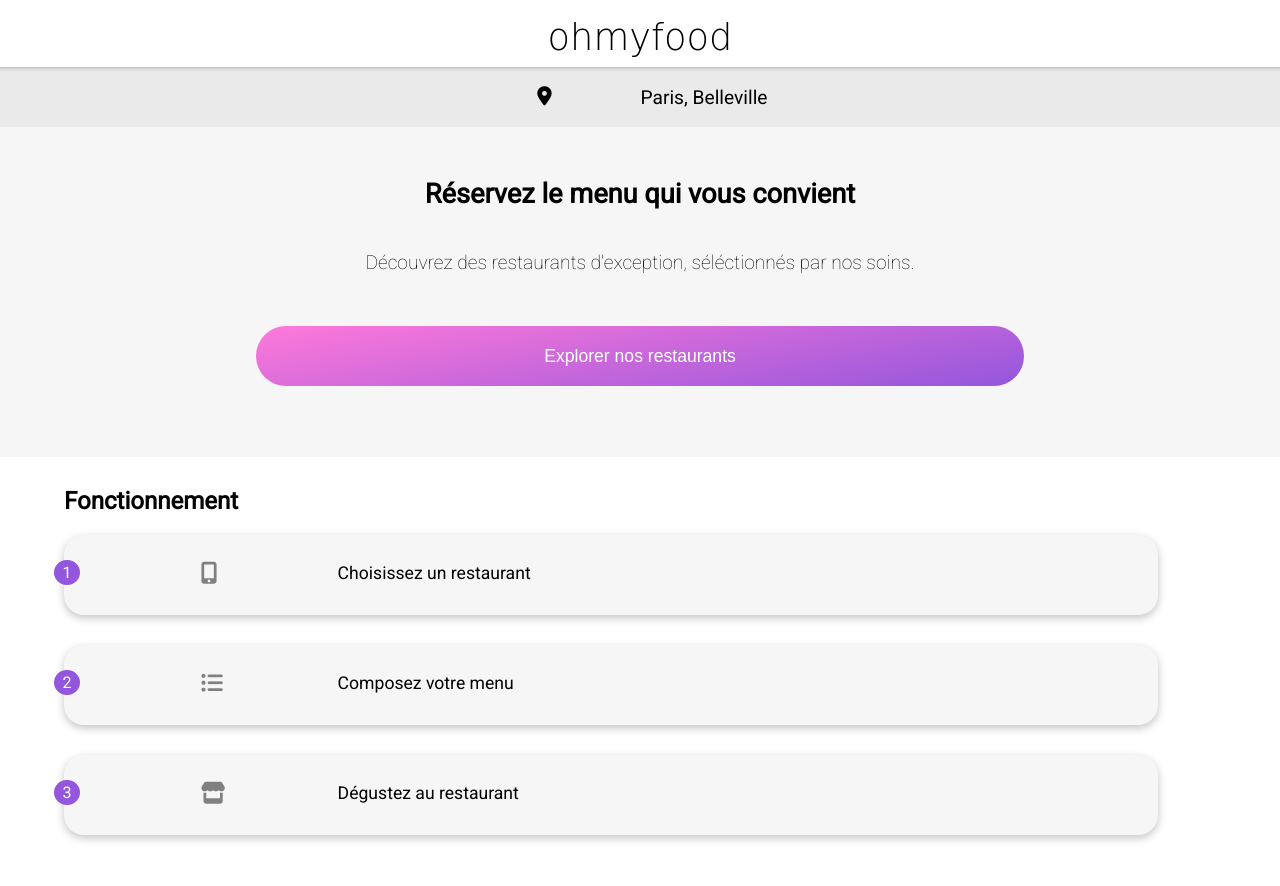
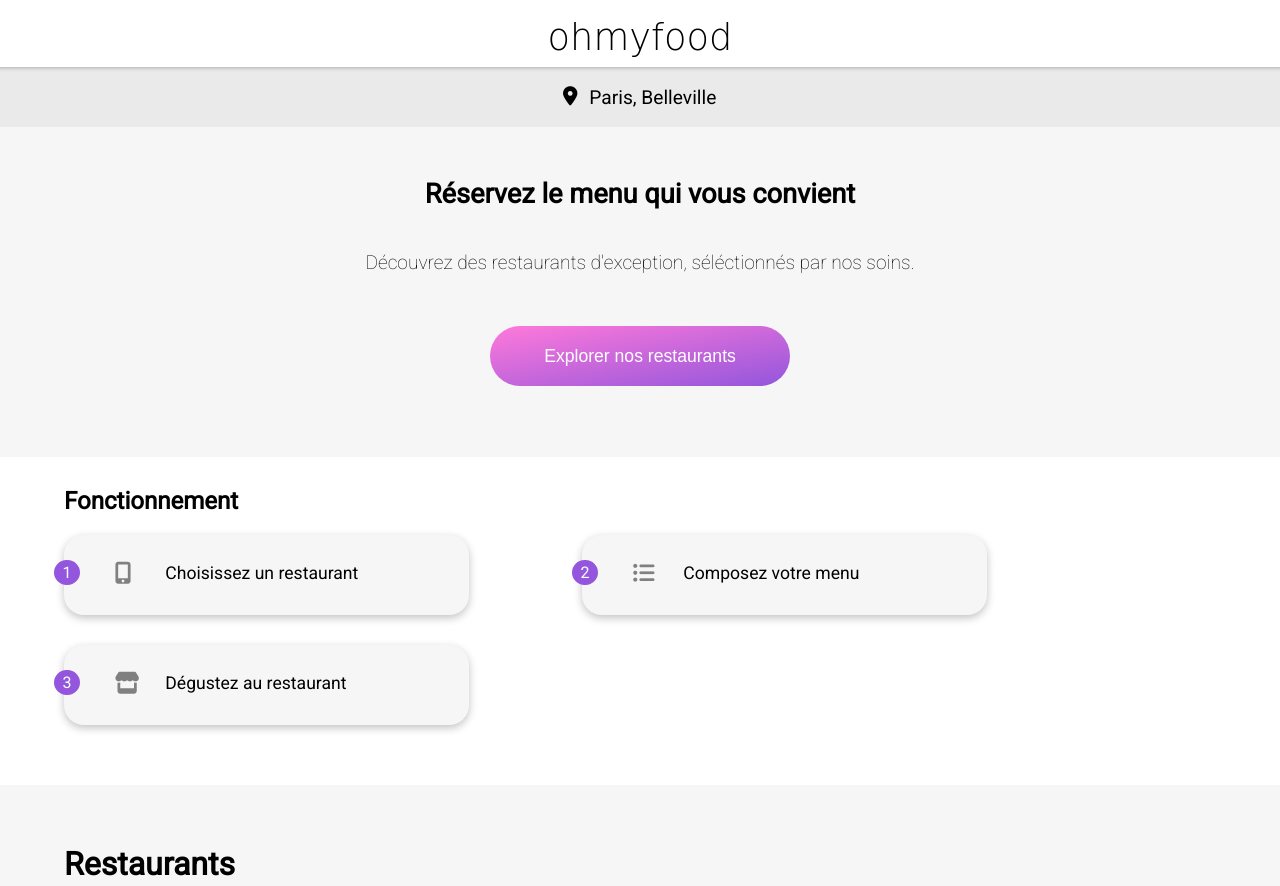
Before and after one commit to Jcellier/JordanCellier_3_05072021, a website: page index.html in a window 1280 px wide. Shown: the top 886 px of the page. Drawn offline with Linux system fonts and the light colour scheme; a web font is replaced by a local one.

Commit message:
Ajout media queries desktop sur l'index

```diff
--- a/index.html
+++ b/index.html
@@ -56,8 +56,9 @@
                 </div>
             </div>
         </section>
+        <h1 class="restaurant-title">Restaurants</h1>
         <section class="restaurant">
-            <h1 class="restaurant-title">Restaurants</h1>
+
             <div class="restaurant-content">
                 <img src="/images/restaurants/jay-wennington-N_Y88TWmGwA-unsplash.jpg" alt="La palette du goût - restaurant">
                 <div class="restaurant-content__new">Nouveau</div>
--- a/sass/layout/_header.scss
+++ b/sass/layout/_header.scss
@@ -23,6 +23,9 @@
         display: flex;
         justify-content: space-around;
         margin-right: 5%;
+        @include desktop {
+            margin-right: 1%;
+            }
 
     }
     & p {
@@ -31,6 +34,10 @@
         @include tablet {
             position: relative;
             right: 4%;
+            }
+        @include desktop {
+            position: relative;
+            right: 2%;
             }
     }
 }
@@ -60,5 +67,8 @@
         @include tablet {
             width: 300px;
             }
+        @include desktop {
+            width: 300px;
+            }
     }
 }
--- a/sass/pages/_accueil.scss
+++ b/sass/pages/_accueil.scss
@@ -14,6 +14,10 @@
         @include tablet {
             display: inline-flex;
             width: 350px;
+            }
+        @include desktop {
+            display: inline-flex;
+            width: 450px;
             }
         &__btn {
             width: 90%;
@@ -60,20 +64,27 @@
     }
 }
 
+.restaurant-title{
+    margin-bottom: 30px;
+    margin-left: 5%;
+    @include tablet {
+        margin-left: 15%;
+        }
+}
+
 .restaurant {
     background-color: $color-bg-secondary;
     padding-bottom: 50px;
     @include small-screen {
         font-size: 0.8rem;
     }
-    &-title{
-        margin-bottom: 30px;
-        margin-left: 5%;
-        @include tablet {
-            margin-left: 15%;
+    @include desktop {
+        display: grid;
+        grid-template-columns: 1fr 1fr;
+        grid-template-rows: 1fr 1fr ;
+        margin: 0px 2%;
+        }
 
-            }
-    }
     &-content {
         margin-bottom: 30px;
         margin-left: 5%;
@@ -86,8 +97,8 @@
         @include tablet {
             width: 70%;
             margin-left: 15%;
+            }
 
-            }
 
         &__new{
             display: flex;
@@ -138,6 +149,9 @@
             height: 250px;
             grid-column: 1/4;
             border-radius: 16px 16px 0px 0px;
+            @include desktop {
+                height: 350px;
+                }
 
         }
         & h2 {
--- a/sass/utils/_mixins.scss
+++ b/sass/utils/_mixins.scss
@@ -28,3 +28,10 @@
         @content;
     }
   }
+
+  @mixin desktop {
+    @media screen and (min-width: map-get($breakpoints, lg-tablet)) and
+    (max-width: map-get($breakpoints, desktop)){
+        @content;
+    }
+  }
--- a/sass/utils/_variables.scss
+++ b/sass/utils/_variables.scss
@@ -11,5 +11,6 @@
 $breakpoints : (
     sm-mobile: 300px,
     sm-tablet: 600px,
-    lg-tablet: 1000px
+    lg-tablet: 1000px,
+    desktop: 2000px
 );
```
Also changed, not shown: css/style.css.
